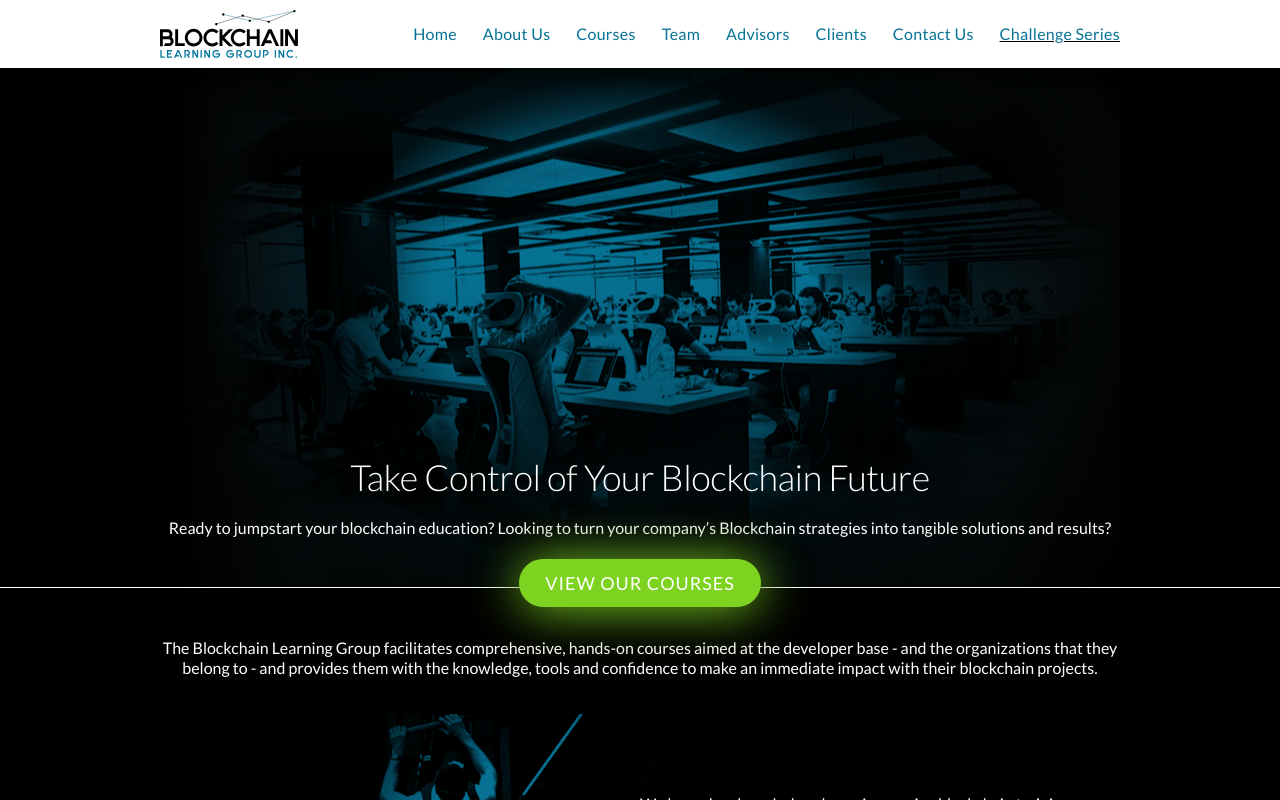
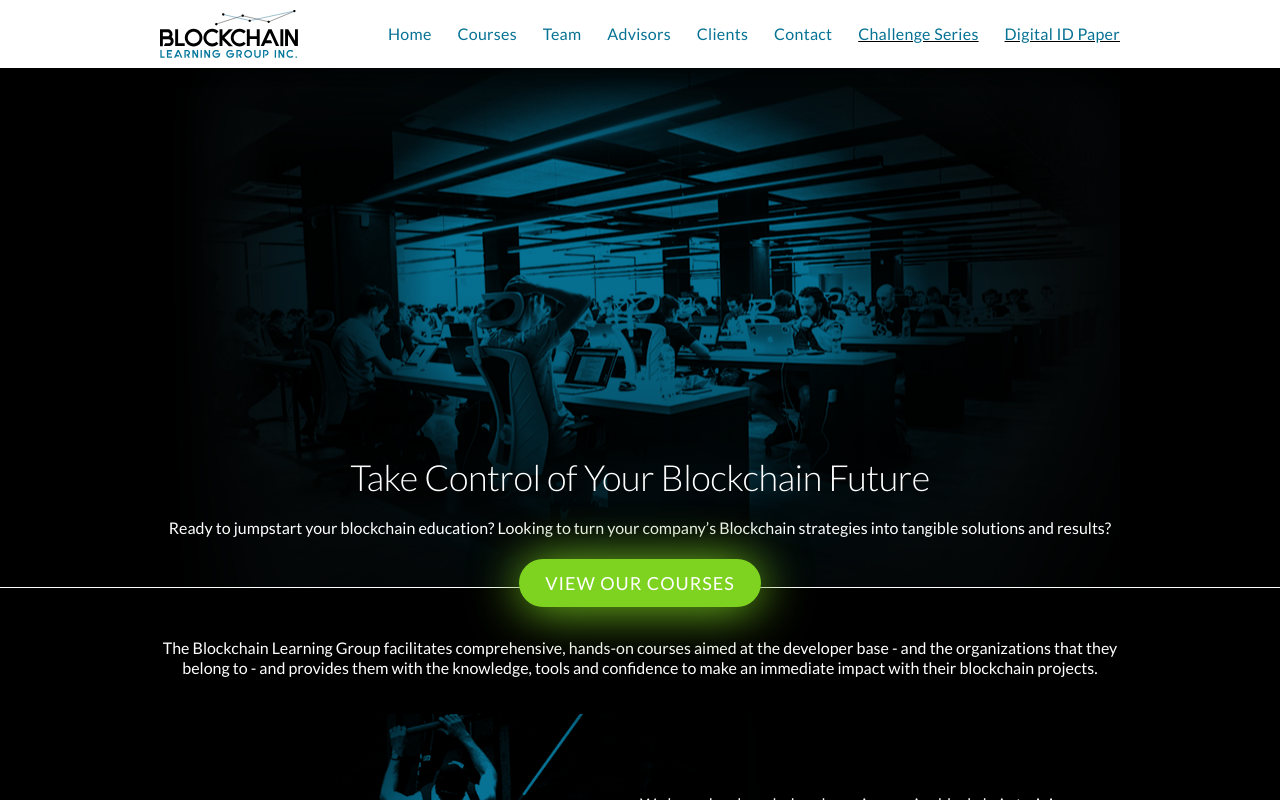
Before and after one commit to Blockchain-Learning-Group/Blockchain-Learning-Group.github.io, a React (Create React App) app: page / in a window 1280 px wide. Built offline with nearby package versions, Linux system fonts and the light colour scheme.

Commit message:
add digital id paper view link to the top bar

```diff
--- a/src/views/Main.jsx
+++ b/src/views/Main.jsx
@@ -60,14 +60,14 @@
                                     Home
                                 </a>
                             </li>
-                            <li>
+                            {/* <li>
                                 <a
                                     href="#AboutUs"
                                     onClick={this.scrollTo.bind(this)}
                                 >
                                     About Us
                                 </a>
-                            </li>
+                            </li> */}
                             <li>
                                 <a
                                     href="#Courses"
@@ -105,7 +105,7 @@
                                     href="#ContactUs"
                                     onClick={this.scrollTo.bind(this)}
                                 >
-                                    Contact Us
+                                    Contact
                                 </a>
                             </li>
                             <li>
@@ -118,6 +118,16 @@
                                         }}
                                     >
                                         Challenge Series
+                                    </a>
+                                </u>
+                            </li>
+                            <li>
+                                <u>
+                                    <a
+                                        target="_blank"
+                                        href="https://drive.google.com/file/d/1m8xVqV2RMTWrKbECKf3RZsdcy44eM21S/view"
+                                    >
+                                        Digital ID Paper
                                     </a>
                                 </u>
                             </li>
```
Also changed, not shown: 3 other files (tests, documents, lock files or other folders).
